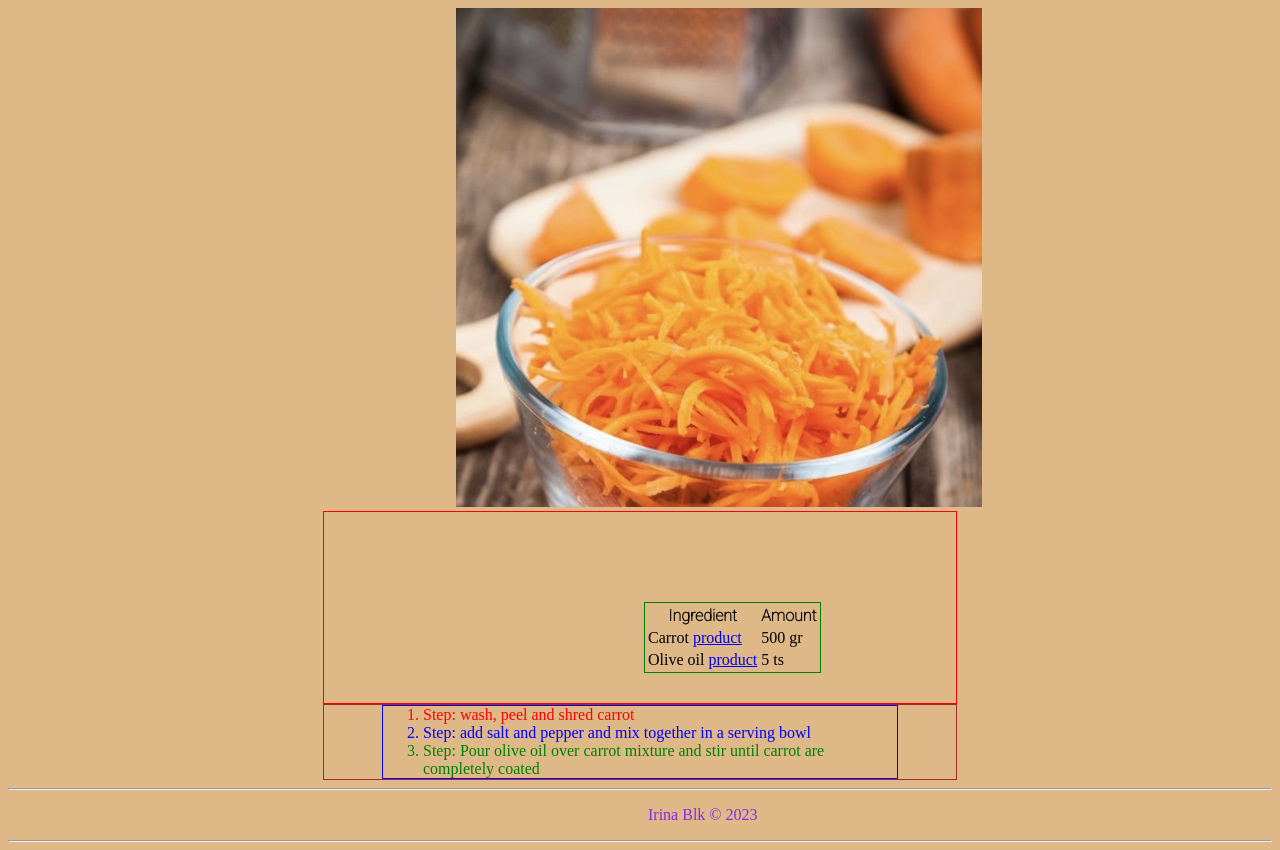
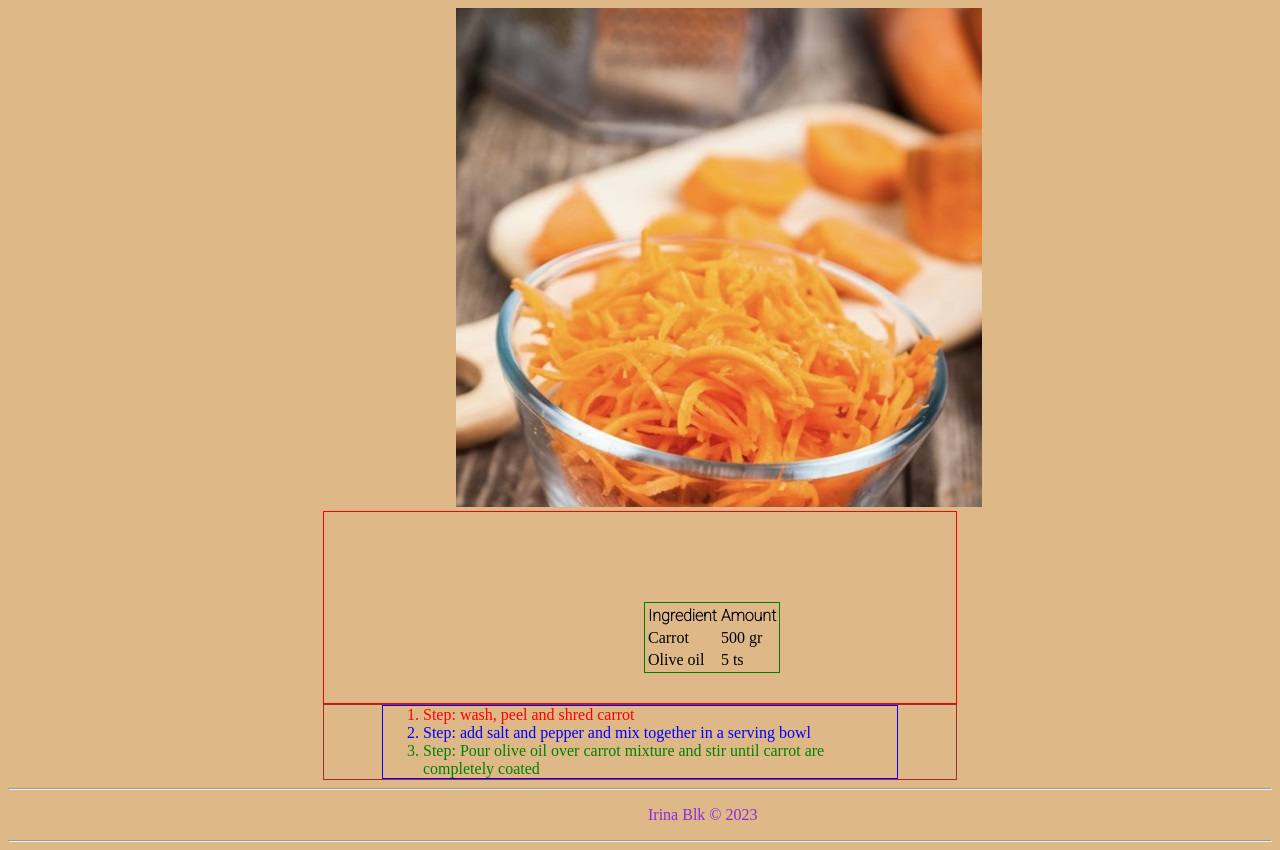
Before and after one commit to airi93/RKE129-Week3-FavoriteRecipe, a plain HTML site: page task.html in a window 1280 px wide. Drawn offline with Linux system fonts and the light colour scheme.

Commit message:
Update task.html

```diff
--- a/task.html
+++ b/task.html
@@ -22,14 +22,14 @@
 
     <tr>
         <td> Carrot
-<a href="https://www.rimi.ee" target="_blank">product</a>
+
         </td>
         <td>500 gr</td>
     </tr>
 
     <tr>
         <td> Olive oil
-            <a href="https://www.rimi.ee" target="_blank">product</a>
+
 
         </td>
         <td>
```
